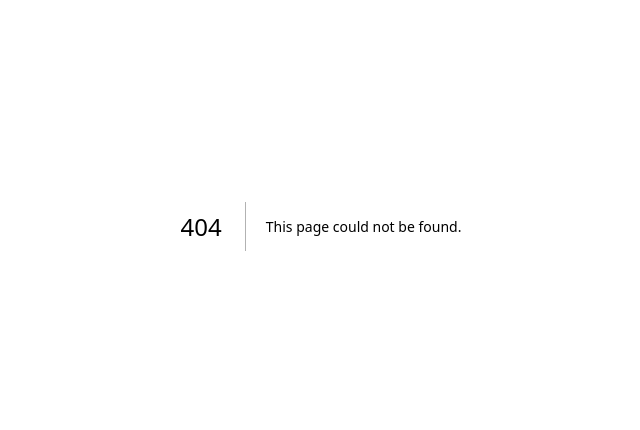
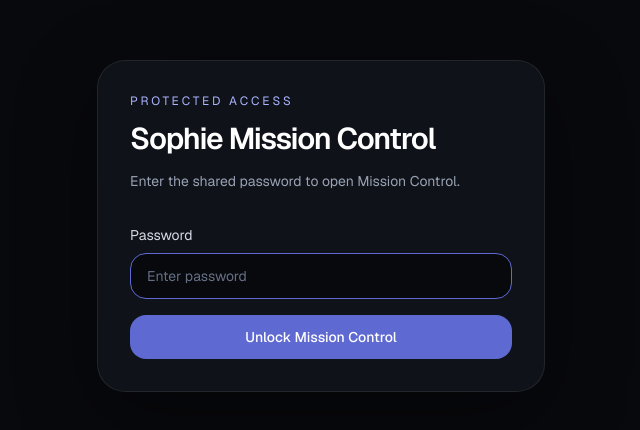
Before and after one commit to sophief3polo/workspace, a Next.js app in the folder mission-control/: page /login in a window 1280 px wide. Before the commit this address had no page. Shown: the part 174-604 px from the top of the page, without its empty margins (319-959 px from the left). Built offline with nearby package versions, Linux system fonts and the light colour scheme; no server answers.

Commit message:
vault backup: 2026-04-22 12:20:54

```diff
--- /dev/null
+++ b/mission-control/src/app/api/auth/route.ts
@@ -0,0 +1,39 @@
+import { NextResponse } from "next/server";
+
+const AUTH_COOKIE = "mission_control_auth";
+
+export async function POST(request: Request) {
+  const formData = await request.formData();
+  const password = formData.get("password");
+  const nextPath = formData.get("next");
+  const expectedPassword = process.env.MISSION_CONTROL_PASSWORD;
+  const redirectPath =
+    typeof nextPath === "string" && nextPath.startsWith("/") ? nextPath : "/";
+
+  if (!expectedPassword) {
+    return NextResponse.json(
+      { error: "MISSION_CONTROL_PASSWORD is not configured." },
+      { status: 503 },
+    );
+  }
+
+  if (typeof password !== "string" || password !== expectedPassword) {
+    const loginUrl = new URL("/login", request.url);
+    loginUrl.searchParams.set("next", redirectPath);
+    loginUrl.searchParams.set("error", "invalid_password");
+    return NextResponse.redirect(loginUrl, { status: 302 });
+  }
+
+  const response = NextResponse.redirect(new URL(redirectPath, request.url), { status: 302 });
+  response.cookies.set({
+    name: AUTH_COOKIE,
+    value: expectedPassword,
+    httpOnly: true,
+    sameSite: "lax",
+    secure: process.env.NODE_ENV === "production",
+    path: "/",
+    maxAge: 60 * 60 * 12,
+  });
+
+  return response;
+}
--- /dev/null
+++ b/mission-control/src/app/login/page.tsx
@@ -0,0 +1,63 @@
+import { redirect } from "next/navigation";
+import { cookies } from "next/headers";
+
+const AUTH_COOKIE = "mission_control_auth";
+
+export default async function LoginPage({
+  searchParams,
+}: {
+  searchParams: Promise<{ next?: string; error?: string }>;
+}) {
+  const cookieStore = await cookies();
+  const resolvedSearchParams = await searchParams;
+  const nextPath = resolvedSearchParams.next || "/";
+  const hasError = resolvedSearchParams.error === "invalid_password";
+  const expectedPassword = process.env.MISSION_CONTROL_PASSWORD;
+  const isAuthenticated = cookieStore.get(AUTH_COOKIE)?.value === expectedPassword;
+
+  if (expectedPassword && isAuthenticated) {
+    redirect(nextPath.startsWith("/") ? nextPath : "/");
+  }
+
+  return (
+    <main className="flex min-h-screen items-center justify-center bg-[#08090d] px-4 text-[#f5f7fb]">
+      <div className="w-full max-w-md rounded-[28px] border border-white/8 bg-[#0f1218] p-8 shadow-[0_24px_80px_rgba(0,0,0,0.45)]">
+        <div className="mb-8">
+          <p className="text-xs uppercase tracking-[0.24em] text-[#aab4ff]">Protected access</p>
+          <h1 className="mt-3 text-3xl font-semibold tracking-[-0.04em] text-white">
+            Sophie Mission Control
+          </h1>
+          <p className="mt-3 text-sm leading-6 text-[#98a2b3]">
+            Enter the shared password to open Mission Control.
+          </p>
+        </div>
+
+        <form action="/api/auth" method="post" className="space-y-4">
+          {hasError ? (
+            <div className="rounded-2xl border border-red-400/20 bg-red-400/10 px-4 py-3 text-sm text-red-200">
+              Wrong password. Try again.
+            </div>
+          ) : null}
+          <input type="hidden" name="next" value={nextPath.startsWith("/") ? nextPath : "/"} />
+          <label className="block text-sm text-[#d4dae6]">
+            Password
+            <input
+              name="password"
+              type="password"
+              autoFocus
+              required
+              className="mt-2 w-full rounded-2xl border border-white/10 bg-[#08090d] px-4 py-3 text-white outline-none transition placeholder:text-[#667085] focus:border-[#5e6ad2]"
+              placeholder="Enter password"
+            />
+          </label>
+          <button
+            type="submit"
+            className="w-full rounded-2xl bg-[#5e6ad2] px-4 py-3 text-sm font-medium text-white transition hover:bg-[#6a76de]"
+          >
+            Unlock Mission Control
+          </button>
+        </form>
+      </div>
+    </main>
+  );
+}
--- /dev/null
+++ b/mission-control/src/middleware.ts
@@ -0,0 +1,45 @@
+import { NextResponse } from "next/server";
+import type { NextRequest } from "next/server";
+
+const AUTH_COOKIE = "mission_control_auth";
+const LOGIN_PATH = "/login";
+
+function unauthorizedResponse(request: NextRequest) {
+  const loginUrl = new URL(LOGIN_PATH, request.url);
+  loginUrl.searchParams.set("next", `${request.nextUrl.pathname}${request.nextUrl.search}`);
+  return NextResponse.redirect(loginUrl);
+}
+
+export function middleware(request: NextRequest) {
+  const { pathname } = request.nextUrl;
+
+  if (
+    pathname.startsWith("/_next") ||
+    pathname.startsWith("/favicon.ico") ||
+    pathname.startsWith("/api/auth") ||
+    pathname === LOGIN_PATH
+  ) {
+    return NextResponse.next();
+  }
+
+  const expectedPassword = process.env.MISSION_CONTROL_PASSWORD;
+
+  if (!expectedPassword) {
+    return new NextResponse(
+      "Mission Control password protection is not configured. Set MISSION_CONTROL_PASSWORD.",
+      { status: 503 },
+    );
+  }
+
+  const sessionValue = request.cookies.get(AUTH_COOKIE)?.value;
+
+  if (sessionValue === expectedPassword) {
+    return NextResponse.next();
+  }
+
+  return unauthorizedResponse(request);
+}
+
+export const config = {
+  matcher: ["/((?!_next/static|_next/image|.*\\.(?:svg|png|jpg|jpeg|gif|webp|ico)$).*)"],
+};
```
Also changed, not shown: 1 other file (tests, documents, lock files or other folders).
